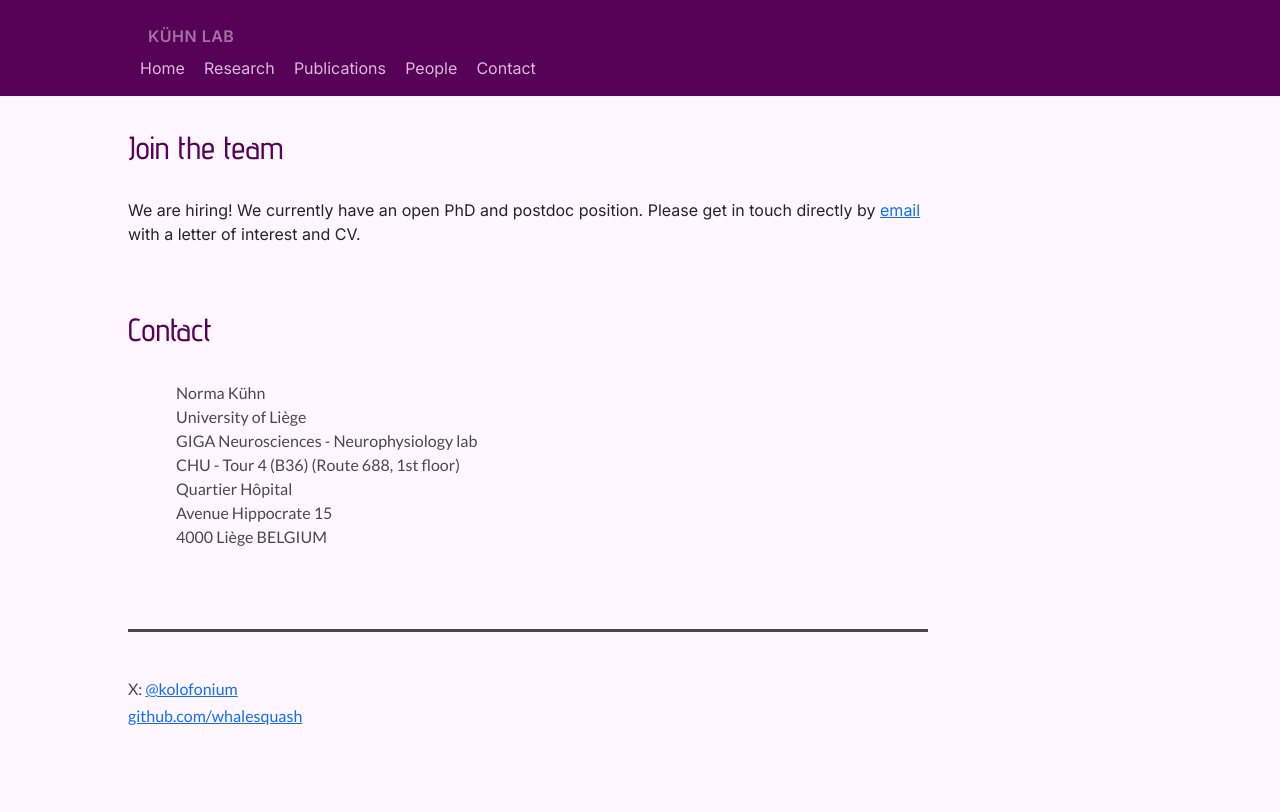
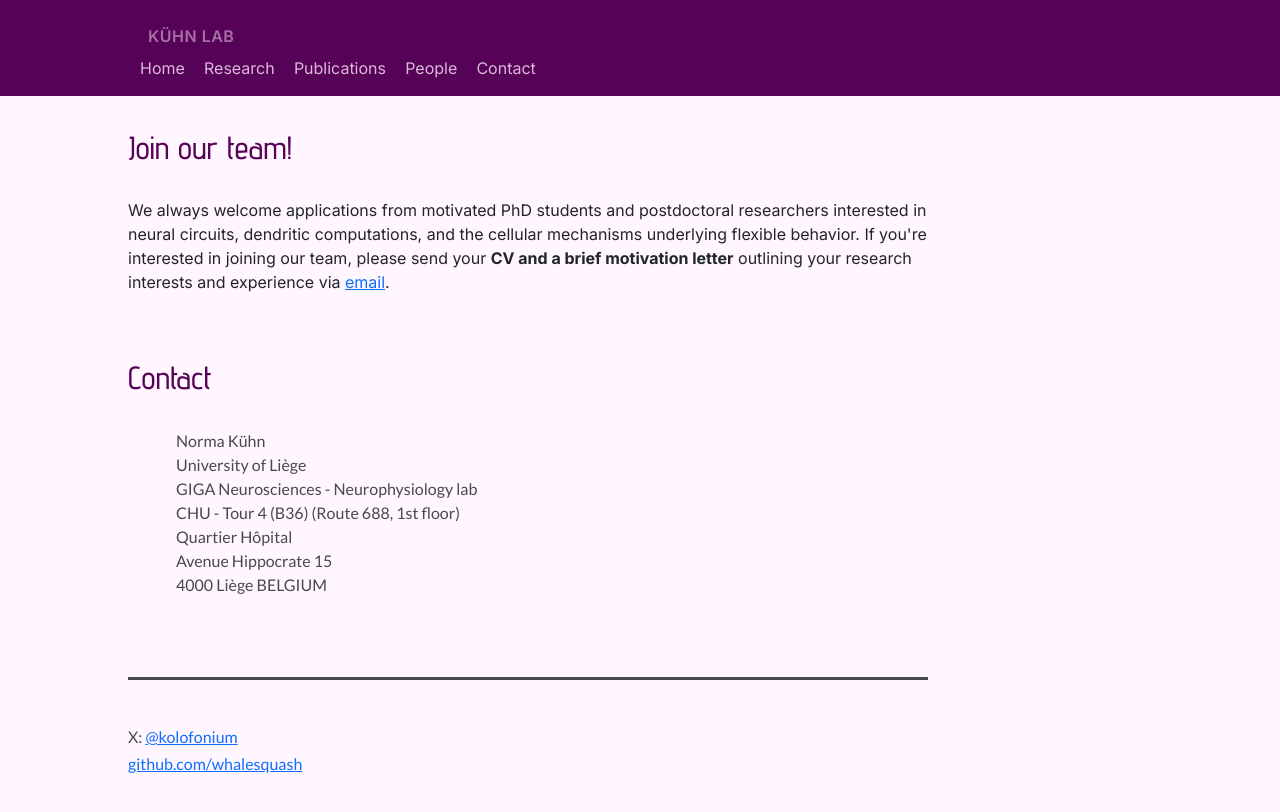
Before and after one commit to nkkuhn/nkkuhn.github.io, a plain HTML site: page contact.html in a window 1280 px wide. Drawn offline with nearby package versions, Linux system fonts and the light colour scheme.

Commit message:
contact update

```diff
--- a/contact.html
+++ b/contact.html
@@ -62,11 +62,14 @@
 
 
 <div>
-<h2> Join the team </h2>
+<h2> Join our team! </h2>
     <br />
 
-We are hiring! We currently have an open PhD and postdoc position. Please get in touch directly by <a href="https://www.giga.uliege.be/cms/c_4113283/en/giga-directory?uid=u249996"> email </a>
-with a letter of interest and CV.
+We always welcome applications from motivated PhD students and postdoctoral researchers interested in neural circuits,
+dendritic computations, and the cellular mechanisms underlying flexible behavior.
+If you're interested in joining our team, please send your <b>CV and a brief motivation letter</b>
+outlining your research interests and experience
+via <a href="https://www.giga.uliege.be/cms/c_4113283/en/giga-directory?uid=u249996"> email</a>.
 </div>
 
 
```
